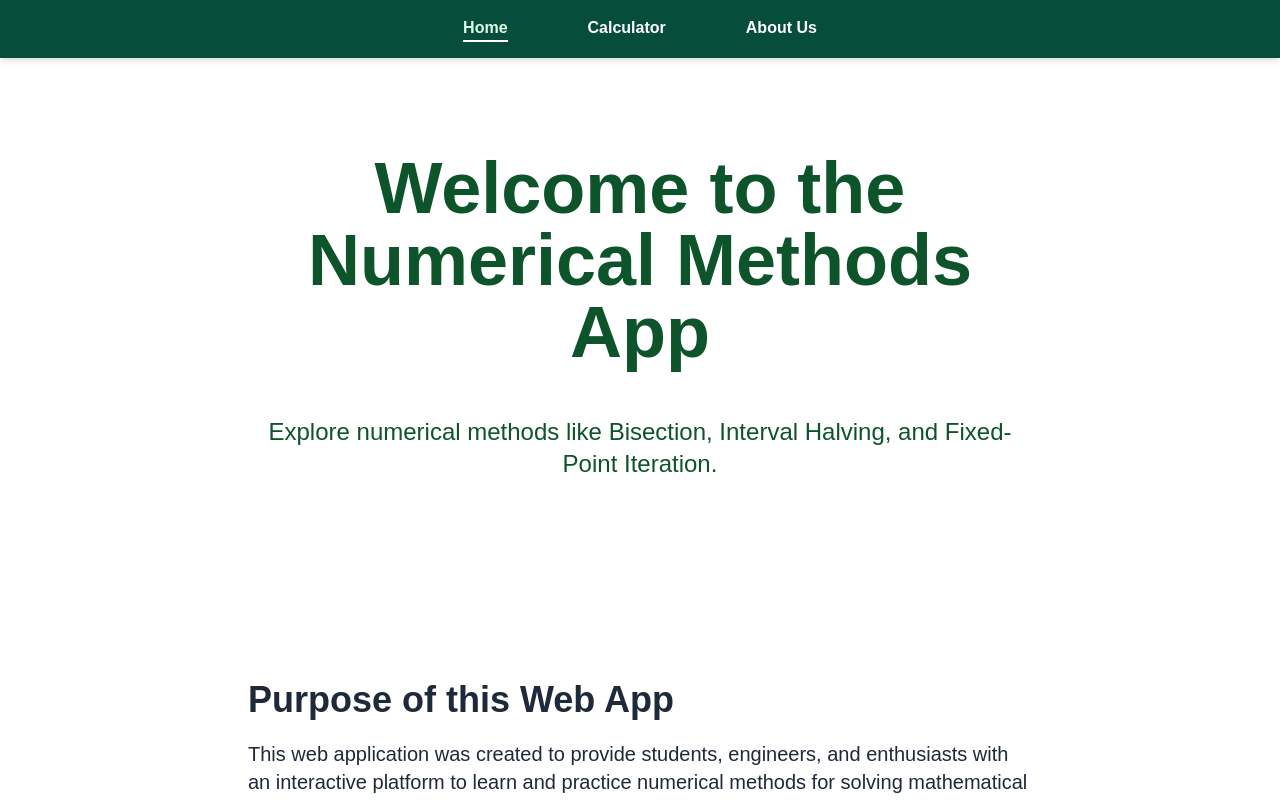
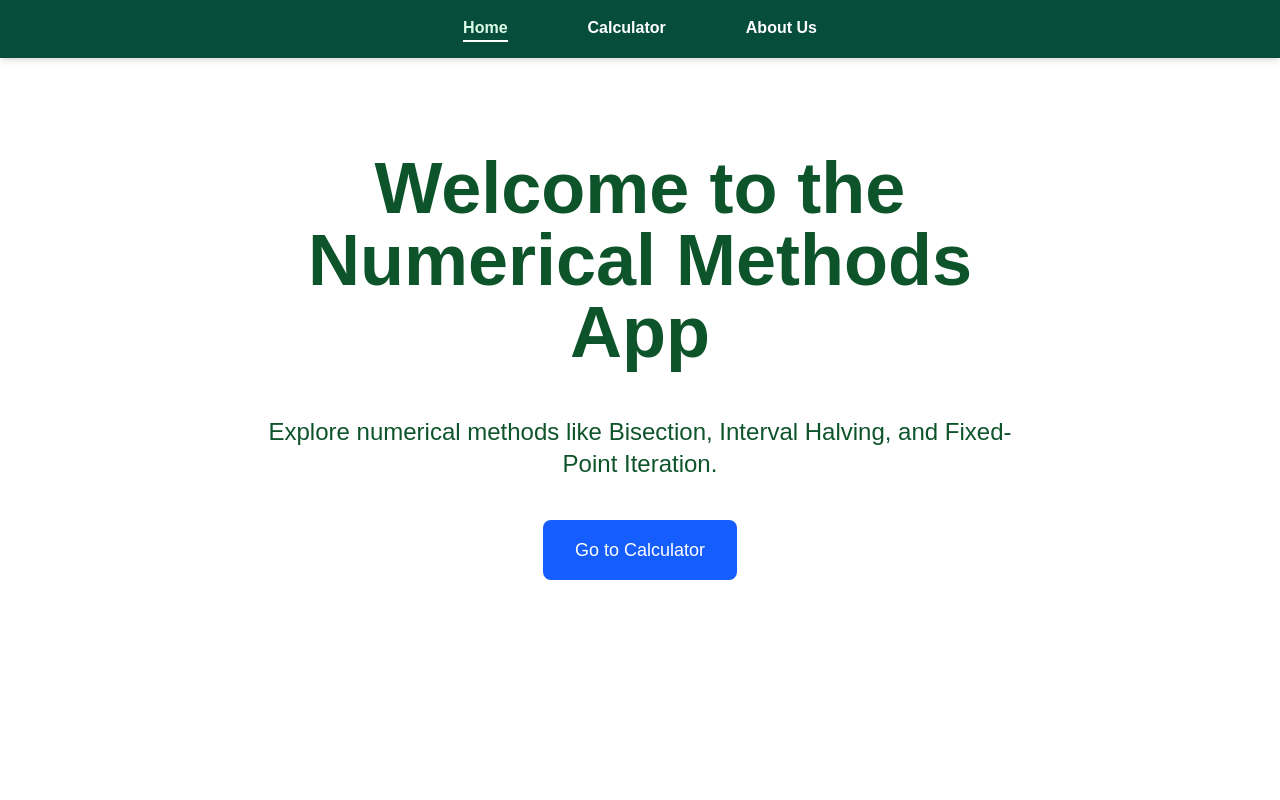
Before and after one commit to JephoneTorre/Numerical-Methods-Solver--Root-Finding--Optimization---Fixed-Point-Iteration, a Next.js app: page / in a window 1280 px wide. Shown: the top 800 px of the page. Built offline with nearby package versions, Linux system fonts and the light colour scheme.

Commit message:
Update HomeContent.js

```diff
--- a/src/app/home/HomeContent.js
+++ b/src/app/home/HomeContent.js
@@ -1,6 +1,10 @@
 "use client";
 
+import { useRouter } from "next/navigation";
+
 export default function HomeContent() {
+  const router = useRouter();
+
   return (
     <div className="flex flex-col items-center justify-center min-h-screen text-center p-10">
       <h1 className="text-6xl md:text-7xl font-bold mb-12">
@@ -9,6 +13,14 @@ export default function HomeContent() {
       <p className="text-xl md:text-2xl text-green-900 mb-10 max-w-4xl">
         Explore numerical methods like Bisection, Interval Halving, and Fixed-Point Iteration.
       </p>
+
+      {/* Button to calculator */}
+      <button
+        onClick={() => router.push("/calculator")}
+        className="bg-blue-600 text-white text-lg px-8 py-4 rounded-lg hover:bg-blue-700 transition mb-32"
+      >
+        Go to Calculator
+      </button>
 
       <div className="mt-40 max-w-5xl text-left text-gray-800 space-y-12">
         <div>
```
